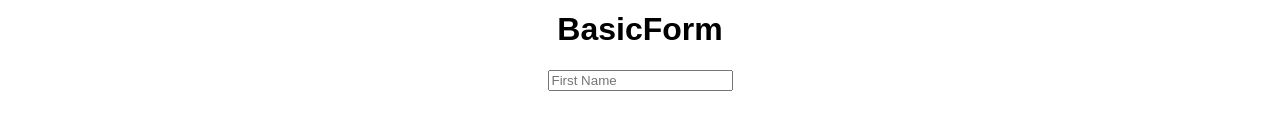
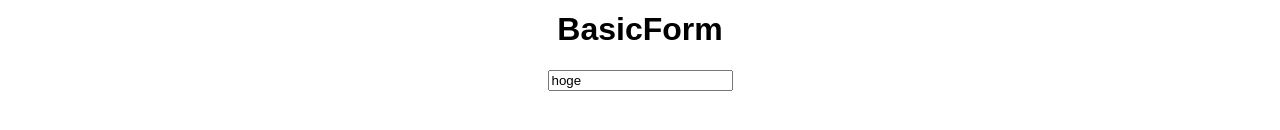
Before and after one commit to akahigeg/formik-sample, a React (Create React App) app: page / in a window 1280 px wide. Shown: the part 200-330 px from the top of the page. Built offline with nearby package versions, Linux system fonts and the light colour scheme; the HTML template or start-up script is replaced by a standard one.

Commit message:
Inputをコンポーネントに分離させるやり方が独自なのはよろしくなさそうなので差し戻し

```diff
--- a/src/components/BasicForm.tsx
+++ b/src/components/BasicForm.tsx
@@ -12,7 +12,7 @@ interface BasicFormValues {
   firstName: string;
 }
 
-const initialValues = { firstName: "" };
+const initialValues = { firstName: "hoge" };
 
 const onSubmit = (
   values: BasicFormValues,
@@ -21,27 +21,6 @@ const onSubmit = (
   console.log({ values, actions });
   alert(JSON.stringify(values, null, 2));
   actions.setSubmitting(false);
-};
-
-interface InputProps {
-  name: string;
-  label: string;
-}
-
-const Input: React.SFC<InputProps> = props => {
-  return (
-    <Field
-      name={props.name}
-      render={({ field, form }: FieldProps<BasicFormValues>) => (
-        <div>
-          <input type="text" {...field} placeholder={props.label} />
-          {form.touched[props.name] &&
-            form.errors[props.name] &&
-            form.errors[props.name]}
-        </div>
-      )}
-    />
-  );
 };
 
 const BasicForm: React.SFC<{}> = () => {
@@ -54,7 +33,17 @@ const BasicForm: React.SFC<{}> = () => {
         onSubmit={onSubmit}
         render={(formikBag: FormikProps<BasicFormValues>) => (
           <Form>
-            <Input name="firstName" label="First Name" />
+<Field
+              name="firstName"
+              render={({ field, form }: FieldProps<BasicFormValues>) => (
+                <div>
+                  <input type="text" {...field} placeholder="First Name" />
+                  {form.touched.firstName &&
+                    form.errors.firstName &&
+                    form.errors.firstName}
+                </div>
+              )}
+            />
           </Form>
         )}
       />
```
Also changed, not shown: 1 other file (tests, documents, lock files or other folders).
